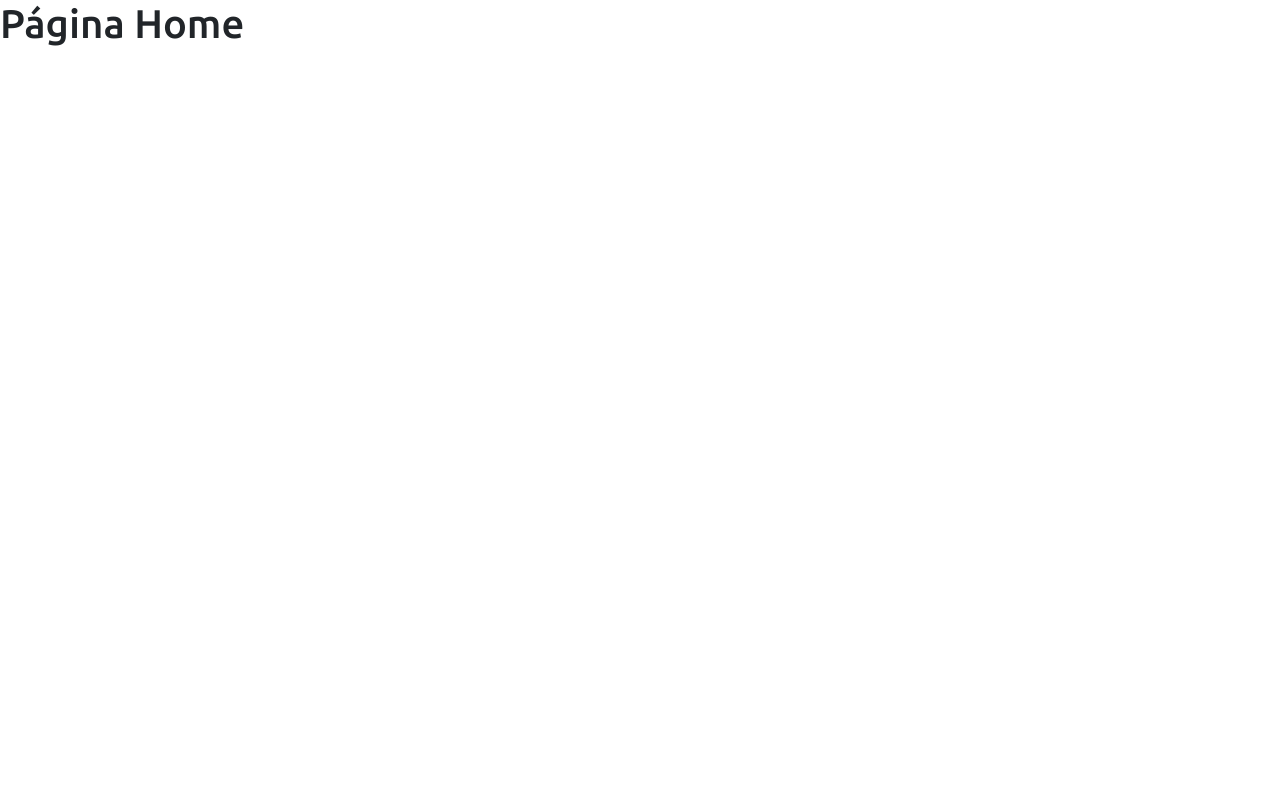
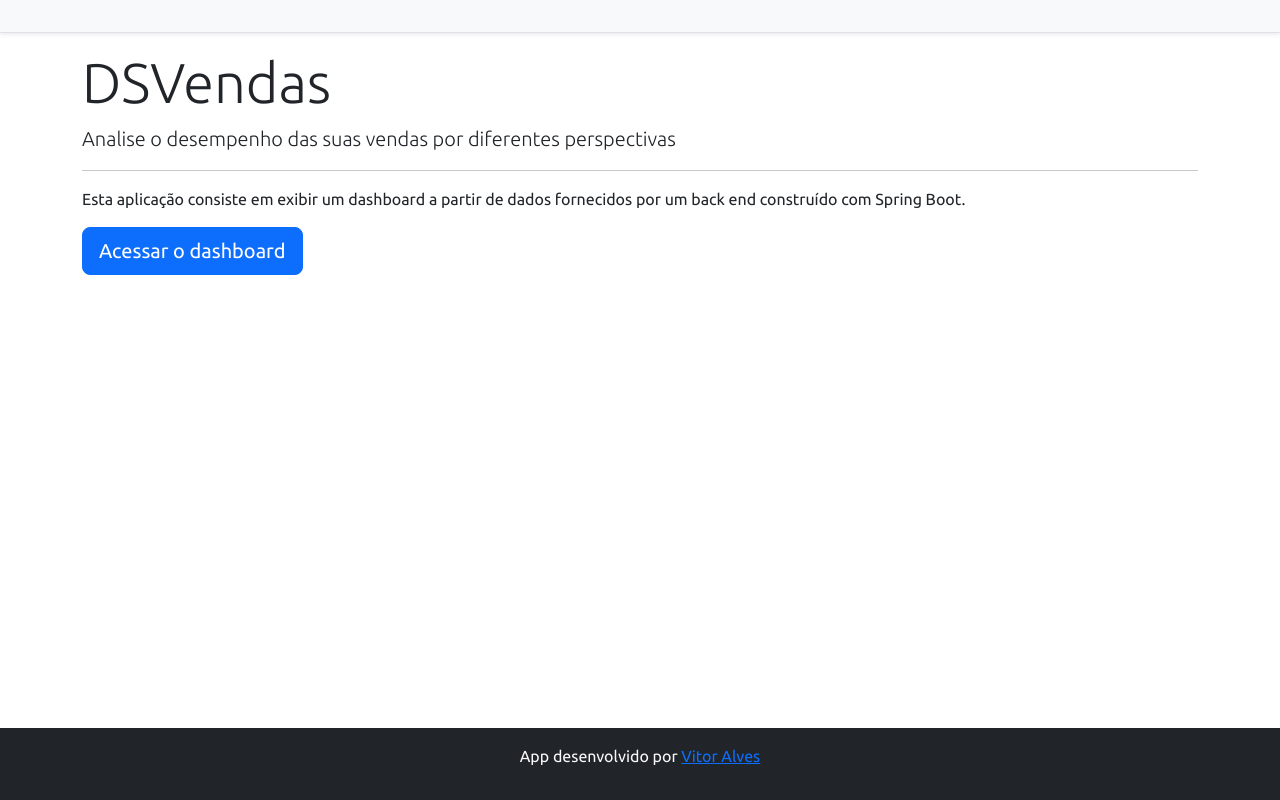
Before and after one commit to cronodrak/dashvendas, a React (Create React App) app in the folder frontend/: page / in a window 1280 px wide. Built offline with nearby package versions, Linux system fonts and the light colour scheme.

Commit message:
Home, navigation

```diff
--- a/frontend/src/components/NavBar/index.tsx
+++ b/frontend/src/components/NavBar/index.tsx
@@ -1,9 +1,10 @@
+import { Link } from "react-router-dom";
+
 function Navbar() {
   return (
     <div className="d-flex flex-column flex-md-row align-items-center p-3 px-md-4 mb-3 bg-light border-bottom shadow-sm">
       <div className="container">
         <nav className="my-2 my-md-0 mr-md-3">
-          {/* <img src={ImgDsDark} alt="DevSuperior" width="120" /> */}
         </nav>
       </div>
     </div>
--- a/frontend/src/pages/Home/index.tsx
+++ b/frontend/src/pages/Home/index.tsx
@@ -1,8 +1,24 @@
+import Footer from "components/Footer";
+import Navbar from "components/NavBar";
+import { Link } from "react-router-dom";
+
 function Home() {
   return (
-    <div>
-      <h1>Página Home</h1>
+    <>
+    <Navbar />
+    <div className="container">
+      <div className="jumbotron">
+        <h1 className="display-4">DSVendas</h1>
+        <p className="lead">Analise o desempenho das suas vendas por diferentes perspectivas</p>
+        <hr />
+        <p>Esta aplicação consiste em exibir um dashboard a partir de dados fornecidos por um back end construído com Spring Boot.</p>
+        <Link className="btn btn-primary btn-lg" to="/dashboard">
+          Acessar o dashboard
+        </Link>
+      </div>
     </div>
+    <Footer />
+    </>
   );
 }
 
```
